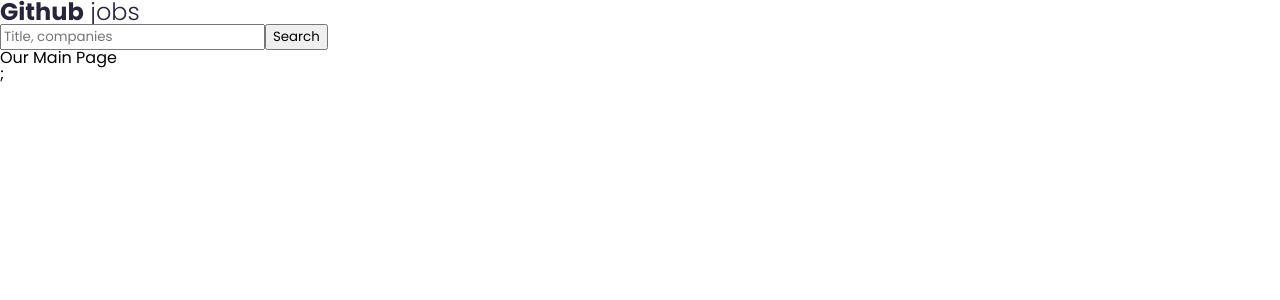
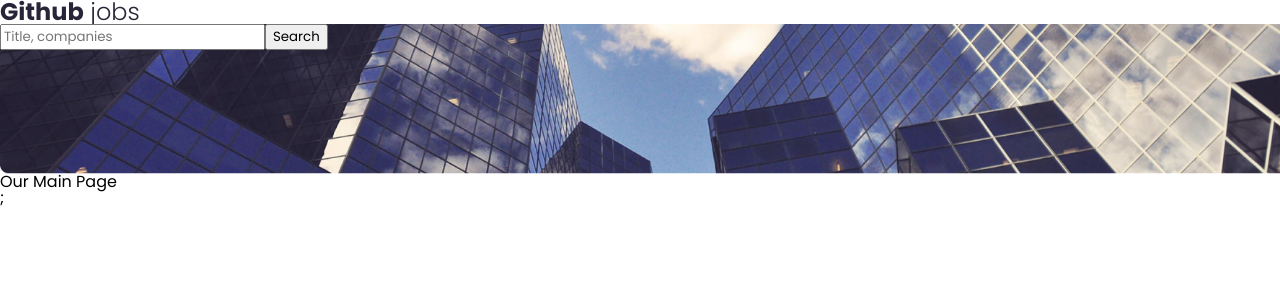
Before and after one commit to DonquixoteSabo/Github-Jobs, a React (Create React App) app: page / in a window 1280 px wide. Shown: the top 300 px of the page. Built offline with nearby package versions, Linux system fonts and the light colour scheme.

Commit message:
feat: :sparkles: Add SearchBar background

```diff
--- a/src/components/SearchBar/SearchBar.tsx
+++ b/src/components/SearchBar/SearchBar.tsx
@@ -1,7 +1,13 @@
 import React, { useState } from 'react';
 
 import styled from 'styled-components';
-export const Wrapper = styled.section``;
+import backgroundImg from 'assets/img/backgroundImg.png';
+export const Wrapper = styled.section`
+  width: 100%;
+  height: 150px;
+  background-image: url(${backgroundImg});
+  background-size: cover;
+`;
 export const Input = styled.input``;
 export const Button = styled.button``;
 
```
Also changed, not shown: src/assets/img/backgroundImg.png (added), 1 other file (tests, documents, lock files or other folders).
